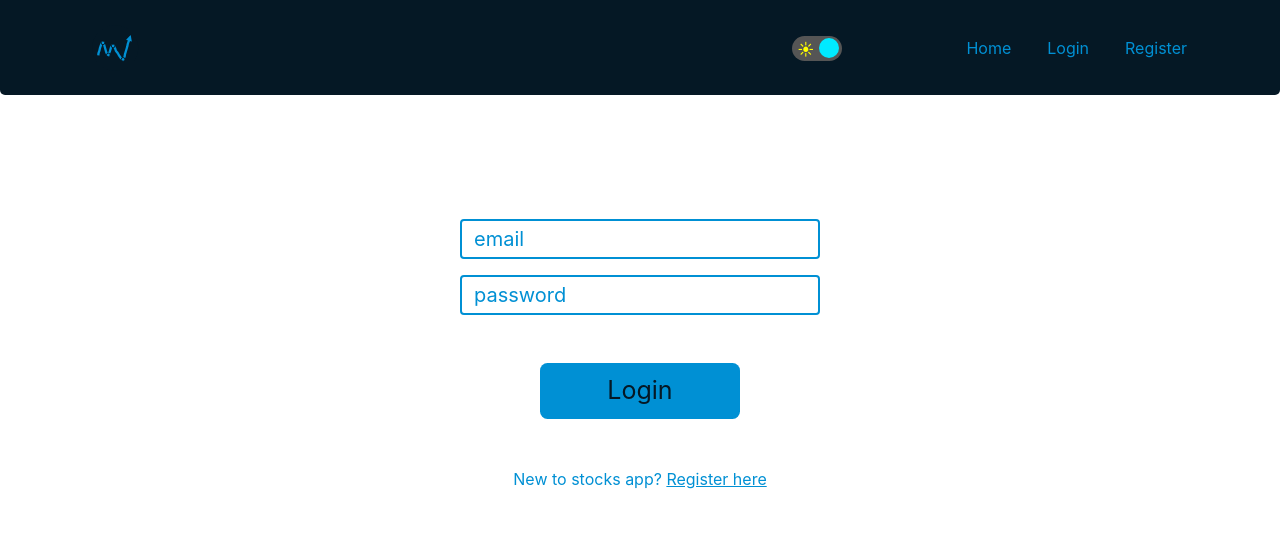
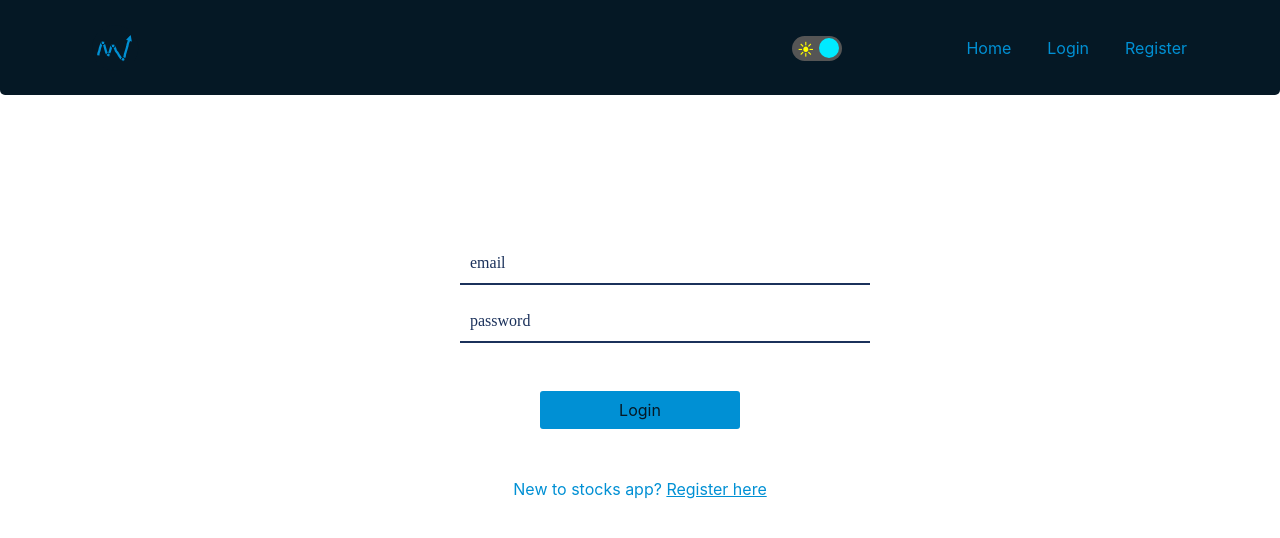
Before and after one commit to omar-csse/stocks-app-frontend, a React (Create React App) app in the folder client/: page /login in a window 1280 px wide. Shown: the top 538 px of the page. Built offline with nearby package versions, Linux system fonts and the light colour scheme.

Commit message:
add login functionalit, and adjust form style

```diff
--- a/client/src/Components/Auth/Auth.js
+++ b/client/src/Components/Auth/Auth.js
@@ -11,7 +11,7 @@ const Auth = (props) => {
     }, []);
 
     return (
-        <section className="form">
+        <section className="form auth">
             <div className="row align-items-center pt-5 mt-2">
                 <div className="col-lg-12 col-md-12 col-sm-12 col-xs-12 pt-5 text-center">
                     <div className="form">
--- a/client/src/Components/Auth/Auth.scss
+++ b/client/src/Components/Auth/Auth.scss
@@ -12,12 +12,13 @@
 
 .form .login-btn, .form .register-btn {
     background: $color;
-    font-size: 25px;
     color: $background-color;
     text-align: center;
     min-width: 200px;
     max-width: 200px;
-    border-radius: .3em;
+    min-height: 38px;
+    border: none;
+    border-radius: 3px;
 }
 
 .form .login-btn:hover, .form .register-btn:hover, .form .login-btn:focus, .form .register-btn:focus {
@@ -38,17 +39,58 @@
     color: $color;
 }
 
-::placeholder, ::-webkit-input-placeholder {
+.auth input {
+    all: initial;
+    * {
+        all: unset;
+    }
+}
+
+.auth input {
+    background-color: white;
+    color: $background-color;
+    width: 400px;
+    height: 40px;
+    border-top: none;
+    border-left: none;
+    border-right: none;
+    border-bottom: 2px solid #1B315B;
+    padding-left: 10px;
+    margin-right: 60px;
+}
+
+.auth input::placeholder {
+    color: #1B315B !important;
+}
+
+.auth input:focus, .dark .auth input:focus {
+    outline: none !important;
+    color: $color !important;
+    border-bottom: 2px solid $color !important;
+}
+
+.auth input:focus::placeholder, .dark .auth input:focus::placeholder {
     color: $color !important;
 }
 
-.login input, .register input {
-    border: 2px solid;
-    border-color: $color;
-    font-size: 20px;
-    height: 40px;
-    margin: 0 auto;
-    margin-bottom: 15px;
+.auth input:focus::-moz-placeholder, .dark .auth input:focus::-moz-placeholder {
+    color: $color !important;
+}
+
+.auth input:focus::-webkit-input-placeholder, .dark .auth input:focus::-webkit-input-placeholder{
+    color: $color !important;
+}
+
+.dark {
+    .auth input {
+        color: $color !important;
+        background-color: $background-color !important;
+        border-bottom: 2px solid #f8f8f8;
+    }
+
+    .auth input::placeholder {
+        color: #f8f8f8 !important;
+    }
 }
 
 .form .right {
@@ -56,7 +98,7 @@
 }
 
 .invalid-feedback {
-    padding-left: 5px;;
+    padding-left: 10px;
 }
 
 .registered-card {
--- a/client/src/Components/Auth/Login/Login.js
+++ b/client/src/Components/Auth/Login/Login.js
@@ -1,15 +1,17 @@
-import React, { } from 'react';
-import { Link } from 'react-router-dom';
+import React, { useState } from 'react';
+import { Link, Redirect } from 'react-router-dom';
 import { validate } from './validation';
 import { Form, Field } from 'react-final-form'
+import Loading from '../../Loading/Loading'
+import doAuthHeaders from '../authHeaders'
 
 
 const Login = (props) => {
 
-    // const [ submitted, setSubmitted ] = useState(false)
-    // const [ data, setData ] = useState({})
-    // const [ loading, setLoading ] = useState(false)
-    // const [ error, setError ] = useState(null)
+    const [ data, setData ] = useState({})
+    const [ loading, setLoading ] = useState(false)
+    const [ error, setError ] = useState(null)
+    const [ response, setResponse ] = useState({status: '', text: ''})
 
 	const renderInput = ({input, meta, type, placeholder}) =>
 		<div className="position-relative form-group">
@@ -19,21 +21,38 @@ const Login = (props) => {
 		</div>
 
 	const onSubmit = (values) => {
-		console.log(values);
-	}
+
+        setLoading(true)
+        console.log(values)
+
+        fetch('http://131.181.190.87:3000/user/login/', doAuthHeaders(values))
+            .then(res => {
+                setResponse({status: res.status, text: res.statusText})
+                return res.json()
+            })
+            .then(data => {
+                console.log(data)
+                data.token ? localStorage.setItem("_tkn", data.token) : setData(data)
+            })
+            .catch(err => setError(err))
+            .then(setLoading(false))
+    }
+
+    if (response.status === 200) return <Redirect to="/" />
 
 	return (
 		<div className="login">
 			<Form onSubmit={onSubmit} validate={validate}>
 				{({handleSubmit, submitting}) => <form onSubmit={handleSubmit}>
-                    {/* <div className="text-danger mb-3"> {error ? error : ''} </div> */}
-                    {/* <div className="text-danger mb-4"> {data.error ? data.message : ''} </div> */}
-					<Field name="identifier" placeholder="email" type="text" component={renderInput}/>
-					<Field name="password" placeholder="password" type="password" component={renderInput}/>
+                    <div className="text-danger mb-3"> {error ? error : ''} </div>
+                    <div className="text-danger mb-4"> {data.error ? data.message : ''} </div>
+					<Field placeholder="email" type="email" name="email" component={renderInput} />
+					<Field placeholder="password" type="password" name="password" component={renderInput} />
 					<div className="position-relative form-group text-center mt-5">
-						<button type="submit" disabled={submitting} className="login-btn btn btn-lg w-50">Login</button>
+						<button type="submit" disabled={submitting} className="login-btn">Login</button>
+                        { loading ? <Loading classes="spin-sm" /> : ''}
 					</div>
-					<div className="position-relative form-group mt-5 text-center">
+					<div className="position-relative form-group mt-5 pb-5 text-center">
 						<label>New to stocks app? <Link to="/register">Register here</Link></label>
 					</div>
 				</form>}
--- a/client/src/Components/Auth/Login/validation.js
+++ b/client/src/Components/Auth/Login/validation.js
@@ -5,9 +5,9 @@ import { passwordRegExp } from '../Regexp'
 export const validate = values => {
 	const errors = {}
 
-	if (!emailValidator.validate(values.identifier)) {
-		if (values.identifier === undefined) {
-			errors.identifier = 'Enter a valid username or email';
+	if (!emailValidator.validate(values.email)) {
+		if (values.email === undefined) {
+			errors.email = 'Enter a valid username or email';
 		}
 	}
 
--- a/client/src/Components/Auth/Register/Register.js
+++ b/client/src/Components/Auth/Register/Register.js
@@ -4,18 +4,16 @@ import { validate } from './validation';
 import { Form, Field } from 'react-final-form'
 import Loading from '../../Loading/Loading'
 import Registered from './Registered'
-import getHeaders from '../../../utils/authHeaders'
-
+import doAuthHeaders from '../authHeaders'
 
 
 const Register = (props) => {
 
-    const [ submitted, setSubmitted ] = useState(false)
     const [ email, setEmail ] = useState('')
     const [ data, setData ] = useState({})
     const [ loading, setLoading ] = useState(false)
     const [ error, setError ] = useState(null)
-    const [response, setResponse] = useState({status: '', text: ''})
+    const [ response, setResponse ] = useState({status: '', text: ''})
 
 	const renderInput = ({input, meta, type, placeholder}) =>
 		<div className="form-group">
@@ -26,11 +24,10 @@ const Register = (props) => {
 
     const onSubmit = (values) => {
 
-        setSubmitted(true)
         setLoading(true)
         setEmail(values.email)
 
-        fetch('http://131.181.190.87:3000/user/register/', getHeaders(values))
+        fetch('http://131.181.190.87:3000/user/register/', doAuthHeaders(values))
             .then(res => {
                 setResponse({status: res.status, text: res.statusText})
                 return res.json()
@@ -38,7 +35,6 @@ const Register = (props) => {
             .then(data => setData(data))
             .catch(err => setError(err))
             .then(setLoading(false))
-            .then(setSubmitted(false))
     }
 
     if (response.status === 201) return <Registered email={email} />
@@ -49,11 +45,11 @@ const Register = (props) => {
 				{({handleSubmit, submitting}) => <form onSubmit={handleSubmit}>
                     <div className="text-danger mb-3"> {error ? error : ''} </div>
                     <div className="text-danger mb-4"> {data.error ? data.message : ''} </div>
-					<Field placeholder="email" type="email" name="email" component={renderInput}/>
-					<Field placeholder="password" type="password" name="password" component={renderInput}/>
+					<Field placeholder="email" type="email" name="email" component={renderInput} />
+					<Field placeholder="password" type="password" name="password" component={renderInput} />
 					<div className="position-relative form-group mt-5">
-						<button type="submit" disabled={submitting} className="btn register-btn btn-lg w-50">Register</button>
-                        { submitted || loading ? <Loading classes="spin-sm" /> : ''}
+						<button type="submit" disabled={submitting} className="register-btn">Register</button>
+                        { loading ? <Loading classes="spin-sm" /> : ''}
 					</div>
 					<div className="position-relative form-group mt-5 pb-5 text-center">
 						<label>Already a member? <Link to="/login">Login</Link></label>
--- a/client/src/utils/authHeaders.js
+++ b/client/src/Components/Auth/authHeaders.js
@@ -1,6 +1,6 @@
 
 
-const getHeaders = (data) => {
+const doAuthHeaders = (data) => {
     const options = {
         method: 'POST',
         headers: {accept: "application/json", "Content-Type": "application/json"},
@@ -10,4 +10,4 @@ const getHeaders = (data) => {
     return options;
 }
 
-export default getHeaders;
+export default doAuthHeaders;
--- a/client/src/Components/Home/Home.js
+++ b/client/src/Components/Home/Home.js
@@ -24,7 +24,7 @@ const Home = (props) => {
             <Logo class="logo text-center" height="300" width="300"/>
             <div className="stocks">
                 <form className="filter-form-home form-inline">
-                    <input placeholder="industry" id="industry_input" onChange={handleInput}/>
+                    <input placeholder="industry" id="industry_input" className="comm-input" onChange={handleInput}/>
                     <select className="comm-select" id="industry_select" onChange={handleInput} >
                         <option>all industries</option>
                         <option>Health Care</option>
```
Also changed, not shown: client/src/Components/App/App.scss (+53 -0 lines), client/src/Components/Home/Home.scss (+9 -9 lines), client/src/Components/Auth/Login/LoggedIn.js (added), client/src/Components/Auth/authFetch.js (added).
